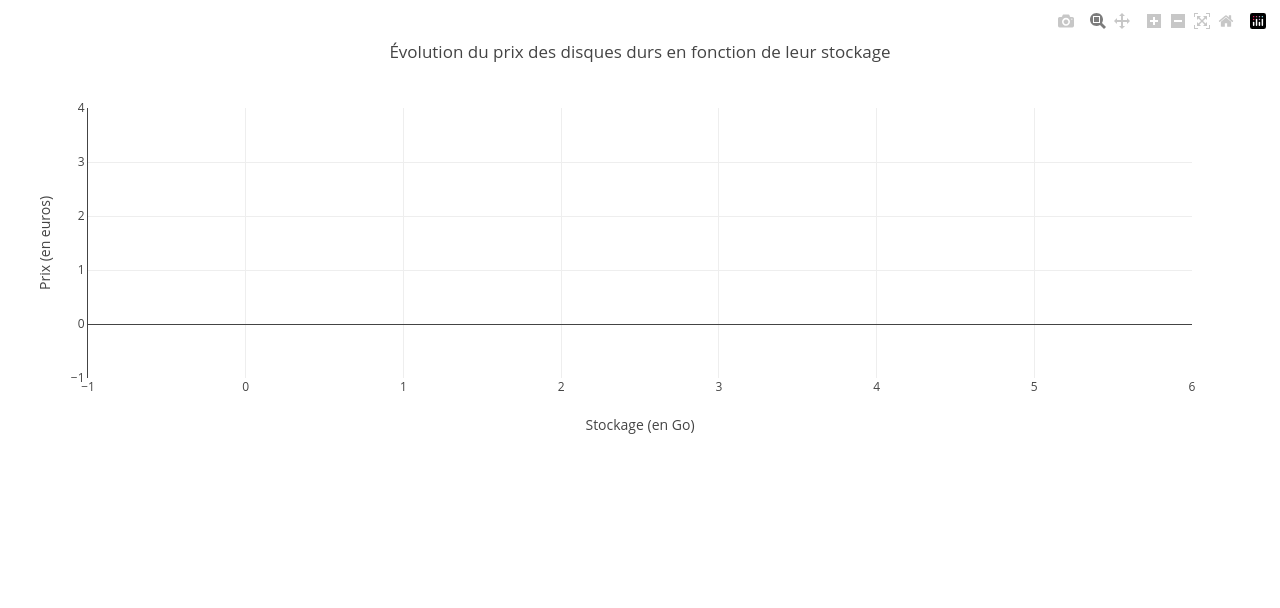
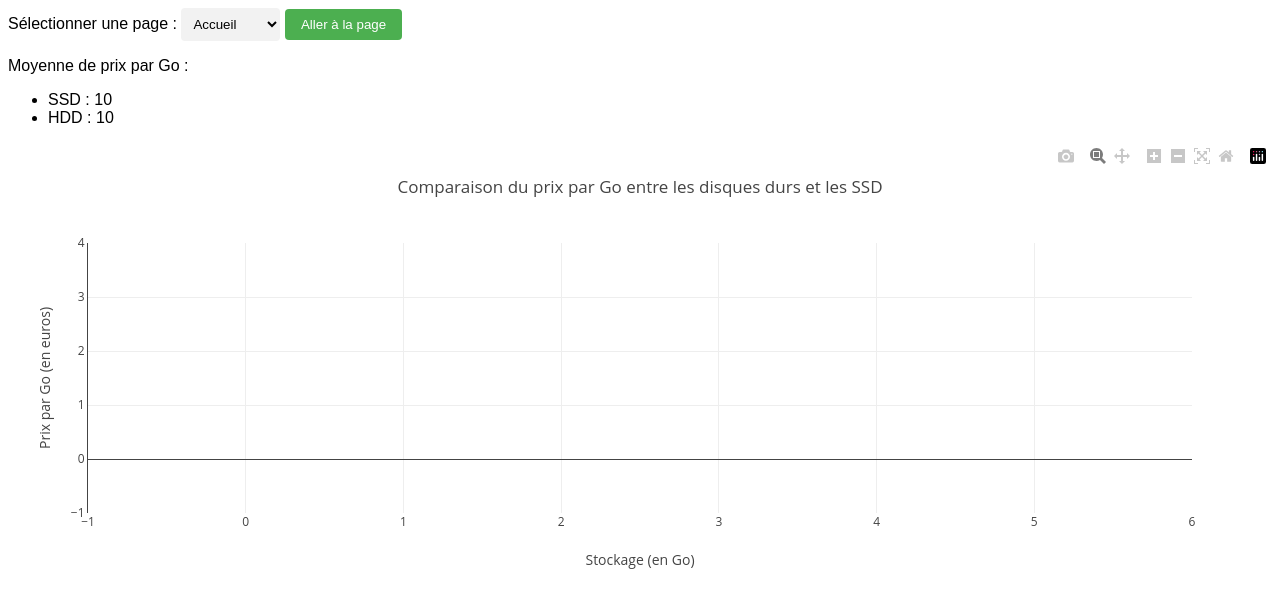
Before and after one commit to ThomasAlvarezRodriguez/4201C, a Flask app: template templates/graph.html in a window 1280 px wide. Shown: the top 608 px of the page. Run offline with Flask 2, Linux system fonts and the light colour scheme; the template is opened without the code that fills it: most values are stand-ins (such as "Sample title", 1, 10 or a date in 2020); some libraries are stand-ins or nearby versions.

Commit message:
bouton + table + graph +data

```diff
--- a/Test1.py
+++ b/Test1.py
@@ -2,7 +2,7 @@ import pandas as pd
 from pymongo import MongoClient
 
 # Load CSV file into pandas dataframe
-df = pd.read_csv('DataTraite.csv', sep=';', names=['name', 'asin', 'keyword', 'stars', 'rating_count', 'url', 'capacity', 'harmonized_capacity', 'price'])
+df = pd.read_csv('DataTraite.csv', sep=';')
 
 # Connect to MongoDB database
 client = MongoClient('mongodb://localhost:27017/')
--- a/app.py
+++ b/app.py
@@ -1,67 +1,54 @@
 #Fichier app.py
 from flask import Flask, render_template, request, redirect, url_for
 from pymongo import MongoClient
-import plotly.graph_objs as go
+import plotly
 
 app = Flask(__name__)
 
 @app.route('/', methods=['GET', 'POST'])
 def index():
     if request.method == 'POST':
-        page = request.form['page']
+        # If the request is a POST request, extract the selected page value from the form data
+        page = request.form.get('page', 'home')
+
+        # Redirect the user to the same root URL with the 'page' parameter included in the URL query string
         return redirect(url_for('index', page=page))
     else:
-        page = request.args.get('page')
-        return render_template('menu.html', page=page)
+        # If the request is a GET request, extract the value of the 'page' parameter from the URL query string
+        page = request.args.get('page', 'home')
 
-
-# Route pour afficher le tableau
-@app.route('/table')
-def table():
-    # Connexion à la base de données MongoDB
-    client = MongoClient('mongodb://localhost:27017/')
-    db = client['4201C']
-    collection = db['SSD-HDD']
-    data = list(collection.find())
-    return render_template('table.html', data=data)
-
-# Route pour afficher le graphique
-@app.route('/graph')
-def graph():
-    # Connexion à la base de données MongoDB
-    client = MongoClient('mongodb://localhost:27017/')
-    db = client['4201C']
-    collection = db['SSD-HDD']
-    data = list(collection.find())
-
-    # Préparation des données pour le graphique
-    ssd_data = []
-    hdd_data = []
-    for d in data:
-        if d['keyword'] == 'SSD':
-            ssd_data.append(d)
-        elif d['keyword'] == 'HDD':
-            hdd_data.append(d)
-
-    ssd_x = [d['harmonized_capacity'] for d in ssd_data]
-    ssd_y = [d['price'] for d in ssd_data]
-    hdd_x = [d['harmonized_capacity'] for d in hdd_data]
-    hdd_y = [d['price'] for d in hdd_data]
-
-    # Création du graphique
-    fig = go.Figure()
-    fig.add_trace(go.Scatter(x=ssd_x, y=ssd_y, mode='markers', name='SSD'))
-    fig.add_trace(go.Scatter(x=hdd_x, y=hdd_y, mode='markers', name='HDD'))
-    fig.update_layout(title='Prix en fonction de la capacité de stockage', xaxis_title='Capacité de stockage (Go)', yaxis_title='Prix (€)')
-
-    # Affichage du graphique
-    graph_html = fig.to_html(full_html=False)
-    return render_template('graph.html', graph_html=graph_html)
-
-# Route pour afficher le texte
-@app.route('/text')
-def text():
-    return render_template('text.html')
+        # Render the appropriate page based on the value of the 'page' parameter
+        if page == 'table':
+            # Connect to MongoDB database
+            client = MongoClient('mongodb://localhost:27017/')
+            db = client['4201C']
+            collection = db['SSD-HDD']
+            data = list(collection.find())
+            return render_template('table.html', data=data)
+        elif page == 'graph':
+            # Connect to MongoDB database
+            client = MongoClient('mongodb://localhost:27017/')
+            db = client['4201C']
+            collection = db['SSD-HDD']
+            data = list(collection.find())
+            # Extract the storage and price data for SSDs and HDDs
+            ssd_storage = [d['harmonized_capacity'] for d in data if d['keyword'] == 'SSD']
+            ssd_price = [d['price'] for d in data if d['keyword'] == 'SSD']
+            hdd_storage = [d['harmonized_capacity'] for d in data if d['keyword'] == 'HDD']
+            hdd_price = [d['price'] for d in data if d['keyword'] == 'HDD']
+            ssd_mean_price_per_gb = sum(ssd_price) / sum(ssd_storage)
+            hdd_mean_price_per_gb = sum(hdd_price) / sum(hdd_storage)
+            for doc in collection.find():
+                if doc['keyword'] == 'SSD':
+                    ssd_storage.append(doc['capacity'])
+                    ssd_price.append(doc['price'])
+                elif doc['keyword'] == 'HDD':
+                    hdd_storage.append(doc['capacity'])
+                    hdd_price.append(doc['price'])
+            return render_template('graph.html',data=data, ssd_storage=ssd_storage, ssd_price=ssd_price, hdd_storage=hdd_storage, hdd_price=hdd_price, ssd_mean_price_per_gb=ssd_mean_price_per_gb, hdd_mean_price_per_gb=hdd_mean_price_per_gb)
+        elif page == 'text':
+            return render_template('text.html')# If the 'page' parameter is not present or invalid, render the default index page
+    return render_template('index.html')
 
 if __name__ == '__main__':
     app.run()
--- a/templates/graph.html
+++ b/templates/graph.html
@@ -6,31 +6,59 @@
 	<script src="https://cdn.plot.ly/plotly-latest.min.js"></script>
 </head>
 <body>
+	<form method="post" action="/">
+        <label for="page">Sélectionner une page :</label>
+        <select name="page" id="page">
+            <option value="/">Accueil</option>
+            <option value="/table">Tableau</option>
+            <option value="/graph">Graphique</option>
+            <option value="/text">Texte</option>
+        </select>
+        <button type="submit">Aller à la page</button>
+    </form>
+	<p>Moyenne de prix par Go :</p>
+    <ul>
+        <li>SSD : {{ ssd_mean_price_per_gb }}</li>
+        <li>HDD : {{ hdd_mean_price_per_gb }}</li>
+    </ul>
 	<div id="plot"></div>
 	<script>
+		var hdd_price_per_gb = [];
+		var hdd_storage = [];
+		var ssd_price_per_gb = [];
+		var ssd_storage = [];
+		{% for doc in data %}
+		    {% if doc['keyword'] == 'HDD' %}
+		        hdd_price_per_gb.push({{ doc['price'] }} / {{ doc['harmonized_capacity'] }});
+		        hdd_storage.push({{ doc['harmonized_capacity'] }});
+		    {% elif doc['keyword'] == 'SSD' %}
+		        ssd_price_per_gb.push({{ doc['price'] }} / {{ doc['harmonized_capacity'] }});
+		        ssd_storage.push({{ doc['harmonized_capacity'] }});
+		    {% endif %}
+		{% endfor %}
 		var data = [
 			{
-				x: [{{hdd_storage|join(',')}}],
-				y: [{{hdd_price|join(',')}}],
+				x: hdd_storage,
+				y: hdd_price_per_gb,
 				type: 'scatter',
 				name: 'HDD'
 			},
 			{
-				x: [{{ssd_storage|join(',')}}],
-				y: [{{ssd_price|join(',')}}],
+				x: ssd_storage,
+				y: ssd_price_per_gb,
 				type: 'scatter',
 				name: 'SSD'
 			}
 		];
 		var layout = {
-			title: 'Évolution du prix des disques durs en fonction de leur stockage',
+			title: 'Comparaison du prix par Go entre les disques durs et les SSD',
 			xaxis: {
 				title: 'Stockage (en Go)',
 				showgrid: true,
 				zeroline: false
 			},
 			yaxis: {
-				title: 'Prix (en euros)',
+				title: 'Prix par Go (en euros)',
 				showline: true
 			}
 		};
```
Also changed, not shown: templates/index.html (+5 -5 lines), templates/table.html (+13 -2 lines), templates/text.html (+15 -4 lines).
